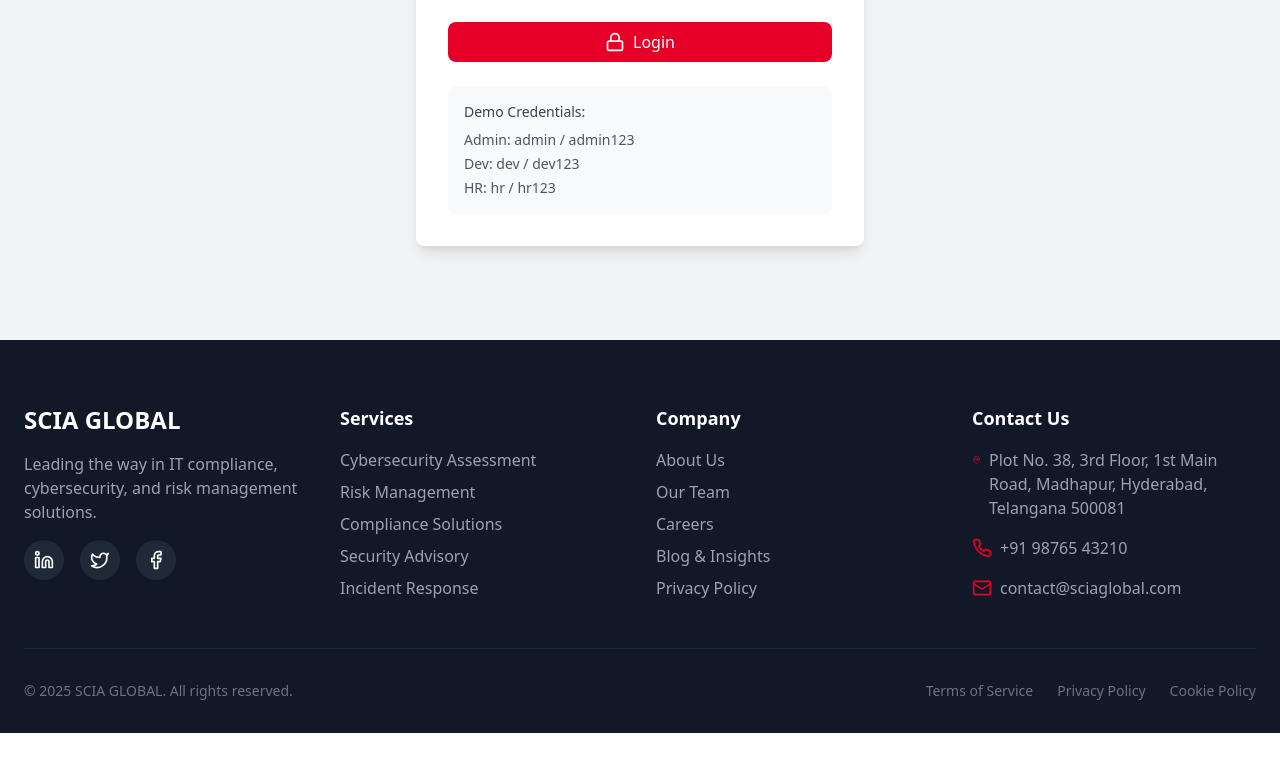
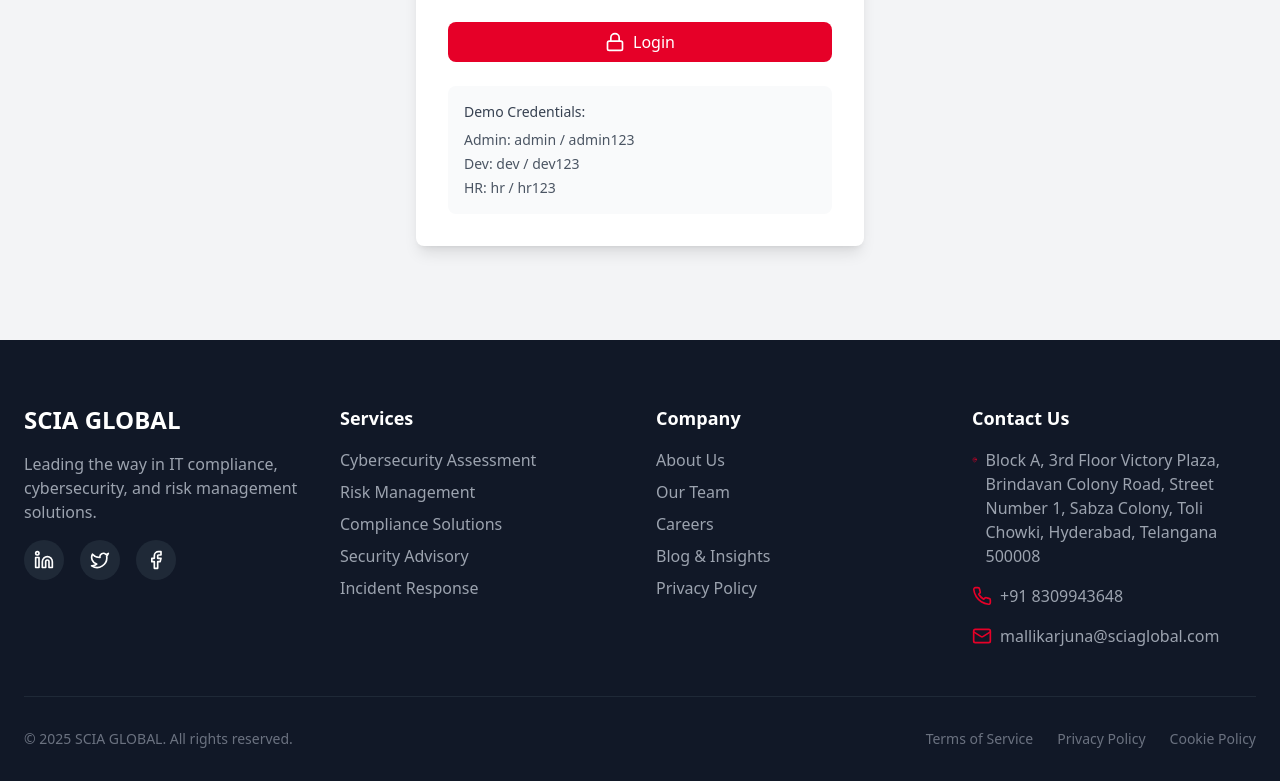
Before and after one commit to GlobalGRC/WebsiteMalli, a React (Vite) app: page /admin/login in a window 1280 px wide. Shown: the part 460-1241 px from the top of the page. Before the commit the page ends 1193 px from the top, so only its background shows below. Built offline with nearby package versions, Linux system fonts and the light colour scheme.

Commit message:
Update footer contact details to match Contact section

```diff
--- a/src/components/layout/Footer.tsx
+++ b/src/components/layout/Footer.tsx
@@ -54,15 +54,15 @@ export const Footer: React.FC = () => {
             <ul className="space-y-4">
               <li className="flex items-start">
                 <MapPin className="h-5 w-5 text-[#E60028] mr-2 mt-0.5" />
-                <span className="text-gray-400">Plot No. 38, 3rd Floor, 1st Main Road, Madhapur, Hyderabad, Telangana 500081</span>
+                <span className="text-gray-400">Block A, 3rd Floor Victory Plaza, Brindavan Colony Road, Street Number 1, Sabza Colony, Toli Chowki, Hyderabad, Telangana 500008</span>
               </li>
               <li className="flex items-center">
                 <Phone className="h-5 w-5 text-[#E60028] mr-2" />
-                <span className="text-gray-400">+91 98765 43210</span>
+                <span className="text-gray-400">+91 8309943648</span>
               </li>
               <li className="flex items-center">
                 <Mail className="h-5 w-5 text-[#E60028] mr-2" />
-                <span className="text-gray-400">contact@sciaglobal.com</span>
+                <span className="text-gray-400">mallikarjuna@sciaglobal.com</span>
               </li>
             </ul>
           </div>
```
